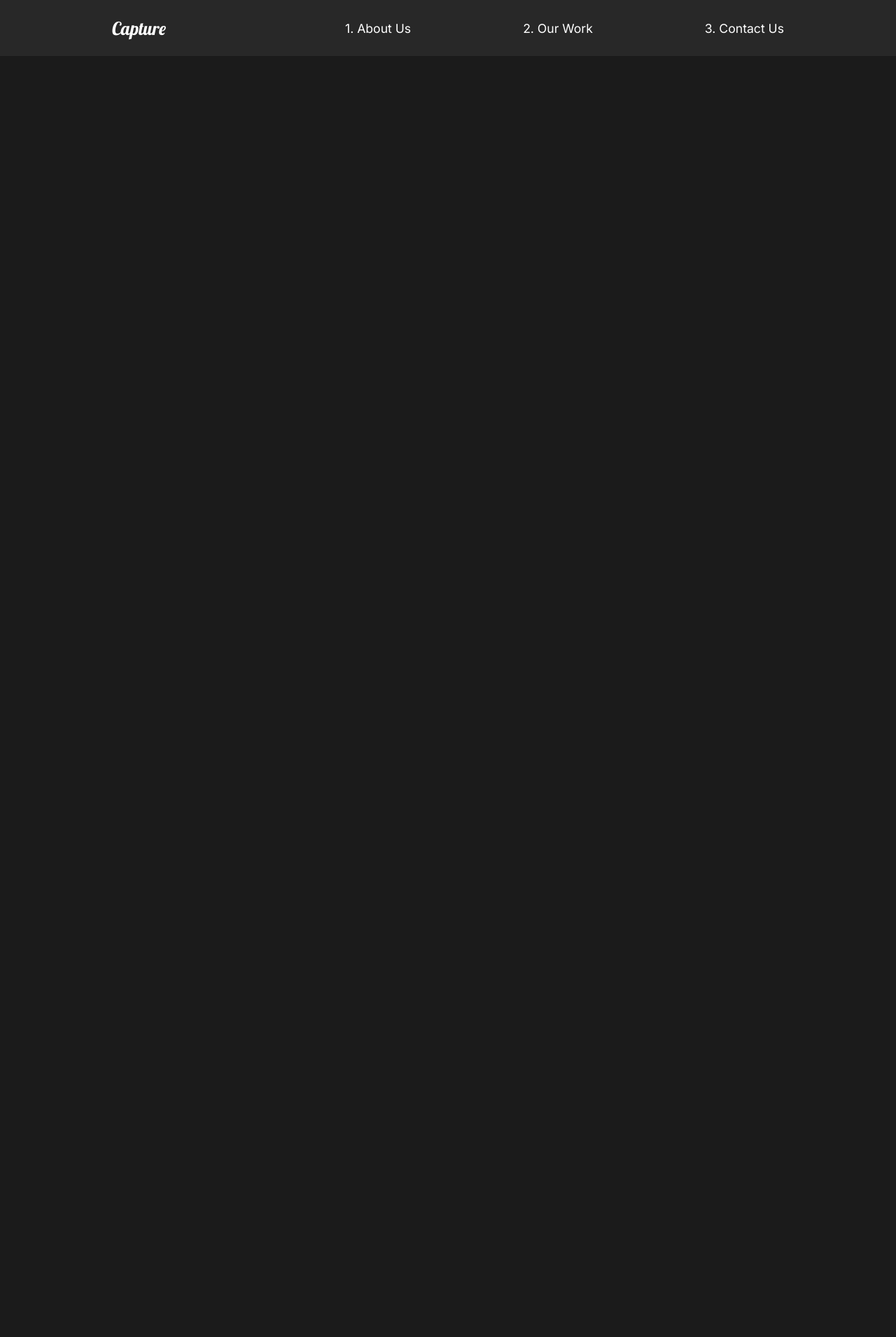
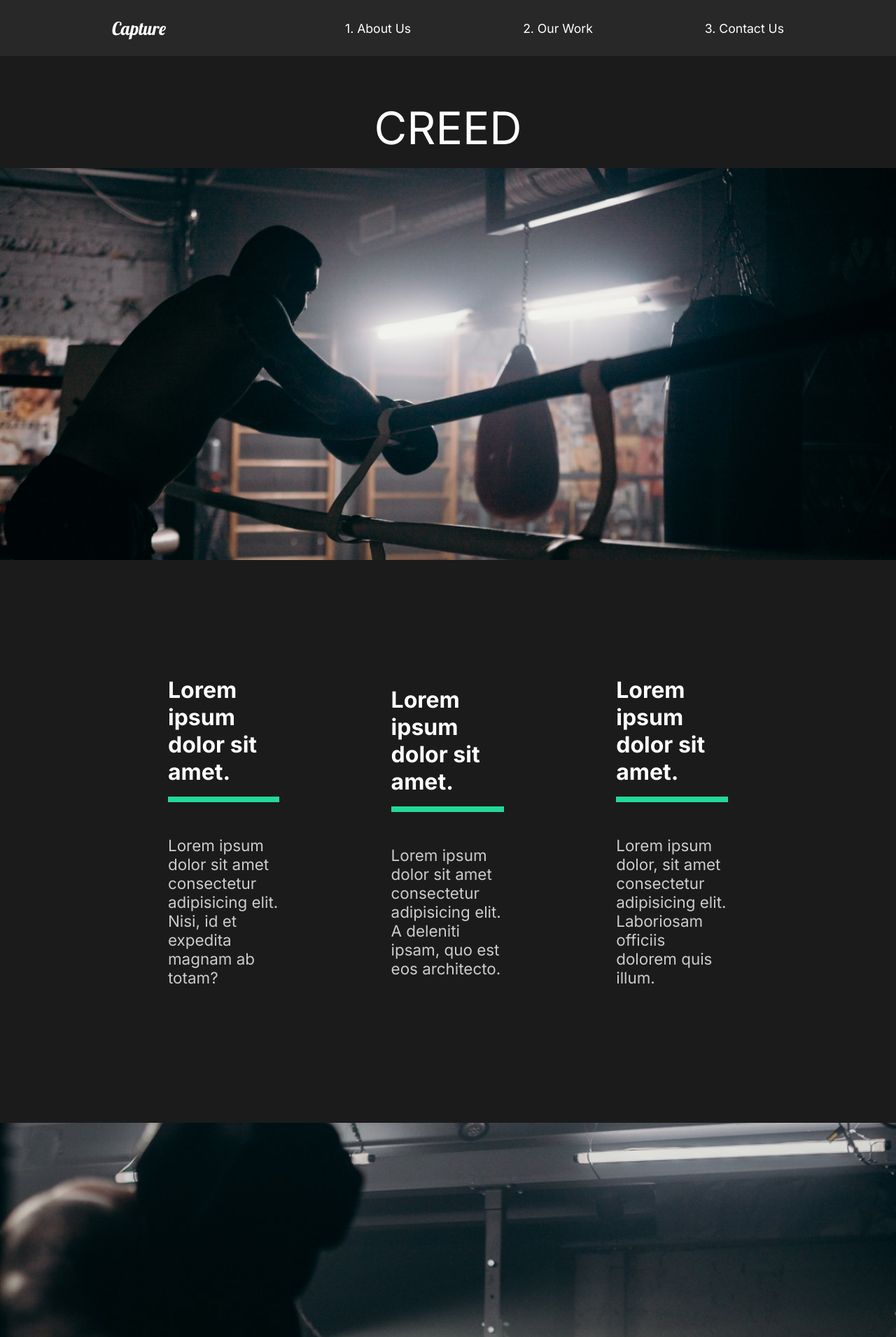
Before and after one commit to Uvacoder/reactJs-Porfolio, a React (Create React App) app: page /movie/1 in a window 1280 px wide. Shown: the top 1910 px of the page at 70% size. Before the commit the page ends 800 px from the top, so only its background shows below. Built offline with nearby package versions, Linux system fonts and the light colour scheme.

Commit message:
Movie Detail

```diff
--- a/src/App.tsx
+++ b/src/App.tsx
@@ -3,6 +3,7 @@ import { Route, Switch } from 'react-router-dom';
 import Nav from './components/Nav';
 import AboutUs from './pages/AboutUs';
 import ContactUs from './pages/ContactUs';
+import MovieDetail from './pages/MovieDetail';
 import OurWork from './pages/OurWork';
 import GlobalStyle from './styles/globalStyle';
 
@@ -14,6 +15,7 @@ const App: React.FC = () => {
         <Route path="/" exact component={AboutUs} />
         <Route path="/work" component={OurWork} />
         <Route path="/contact" component={ContactUs} />
+        <Route path="/movie/:id" component={MovieDetail} />
       </Switch>
       <GlobalStyle />
     </div>
--- /dev/null
+++ b/src/components/Award/index.tsx
@@ -0,0 +1,19 @@
+import React from 'react';
+import { AwardStyle } from './styles';
+
+interface AwardProps {
+  title: string;
+  description: string;
+}
+
+const Award: React.FC<AwardProps> = ({ description, title }) => {
+  return (
+    <AwardStyle>
+      <h3>{title}</h3>
+      <div className="line" />
+      <p>{description}</p>
+    </AwardStyle>
+  );
+};
+
+export default Award;
--- /dev/null
+++ b/src/components/Award/styles.ts
@@ -0,0 +1,17 @@
+import styled from 'styled-components';
+
+export const AwardStyle = styled.div`
+  padding: 5rem;
+  h3 {
+    font-size: 2rem;
+  }
+  .line {
+    width: 100%;
+    background: #23d997;
+    height: 0.5rem;
+    margin: 1rem 0;
+  }
+  p {
+    padding: 2rem 0;
+  }
+`;
--- /dev/null
+++ b/src/pages/MovieDetail/index.tsx
@@ -0,0 +1,35 @@
+import React from 'react';
+import Award from '../../components/Award';
+import athlete from '../../img/athlete-small.png';
+import athlete2 from '../../img/athlete2.png';
+import { Awards, Details, HeadLine, ImageDisplay } from './styles';
+
+const MovieDetail: React.FC = () => {
+  return (
+    <Details>
+      <HeadLine>
+        <h2>CREED</h2>
+        <img src={athlete} alt="" />
+      </HeadLine>
+      <Awards>
+        <Award
+          title="Lorem ipsum dolor sit amet."
+          description="Lorem ipsum dolor sit amet consectetur adipisicing elit. Nisi, id et expedita magnam ab totam?"
+        />
+        <Award
+          title="Lorem ipsum dolor sit amet."
+          description="Lorem ipsum dolor sit amet consectetur adipisicing elit. A deleniti ipsam, quo est eos architecto."
+        />
+        <Award
+          title="Lorem ipsum dolor sit amet."
+          description="Lorem ipsum dolor, sit amet consectetur adipisicing elit. Laboriosam officiis dolorem quis illum."
+        />
+      </Awards>
+      <ImageDisplay>
+        <img src={athlete2} alt="" />
+      </ImageDisplay>
+    </Details>
+  );
+};
+
+export default MovieDetail;
--- /dev/null
+++ b/src/pages/MovieDetail/styles.ts
@@ -0,0 +1,39 @@
+import styled from 'styled-components';
+
+export const Details = styled.div`
+  color: white;
+`;
+
+export const HeadLine = styled.div`
+  min-height: 90vh;
+  padding-top: 20vh;
+  position: relative;
+  h2 {
+    position: absolute;
+    top: 10%;
+    left: 50%;
+    transform: translate(-50%, -10%);
+  }
+  img {
+    width: 100%;
+    height: 70vh;
+    object-fit: cover;
+  }
+`;
+
+export const Awards = styled.div`
+  min-height: 80vh;
+  display: flex;
+  margin: 5rem 10rem;
+  align-items: center;
+  justify-content: space-around;
+`;
+
+export const ImageDisplay = styled.div`
+  min-height: 50vh;
+  img {
+    width: 100%;
+    height: 100%;
+    object-fit: cover;
+  }
+`;
--- a/src/pages/OurWork/index.tsx
+++ b/src/pages/OurWork/index.tsx
@@ -11,21 +11,21 @@ const OurWork: React.FC = () => {
       <Movie>
         <h2>The Athlete</h2>
         <div className="line" />
-        <Link to="/">
+        <Link to="/movie/creed">
           <img src={athlete} alt="athelete" />
         </Link>
       </Movie>
       <Movie>
         <h2>The Racer</h2>
         <div className="line" />
-        <Link to="/">
+        <Link to="/movie/creed">
           <img src={theracer} alt="theracer" />
         </Link>
       </Movie>
       <Movie>
         <h2>Good Times</h2>
         <div className="line" />
-        <Link to="/">
+        <Link to="/movie/creed">
           <img src={goodtimes} alt="goodtimes" />
         </Link>
       </Movie>
```
Also changed, not shown: .eslintrc.json, 1 other file (tests, documents, lock files or other folders).
